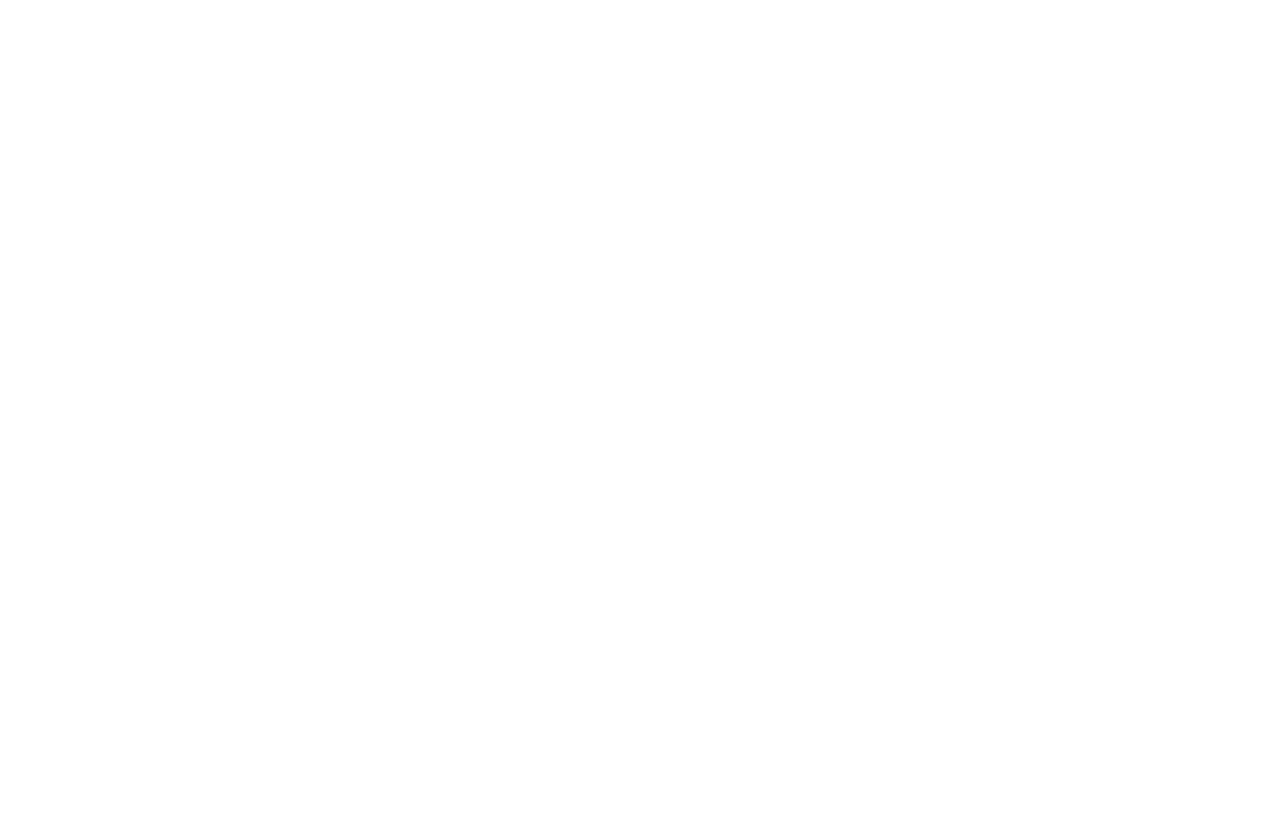
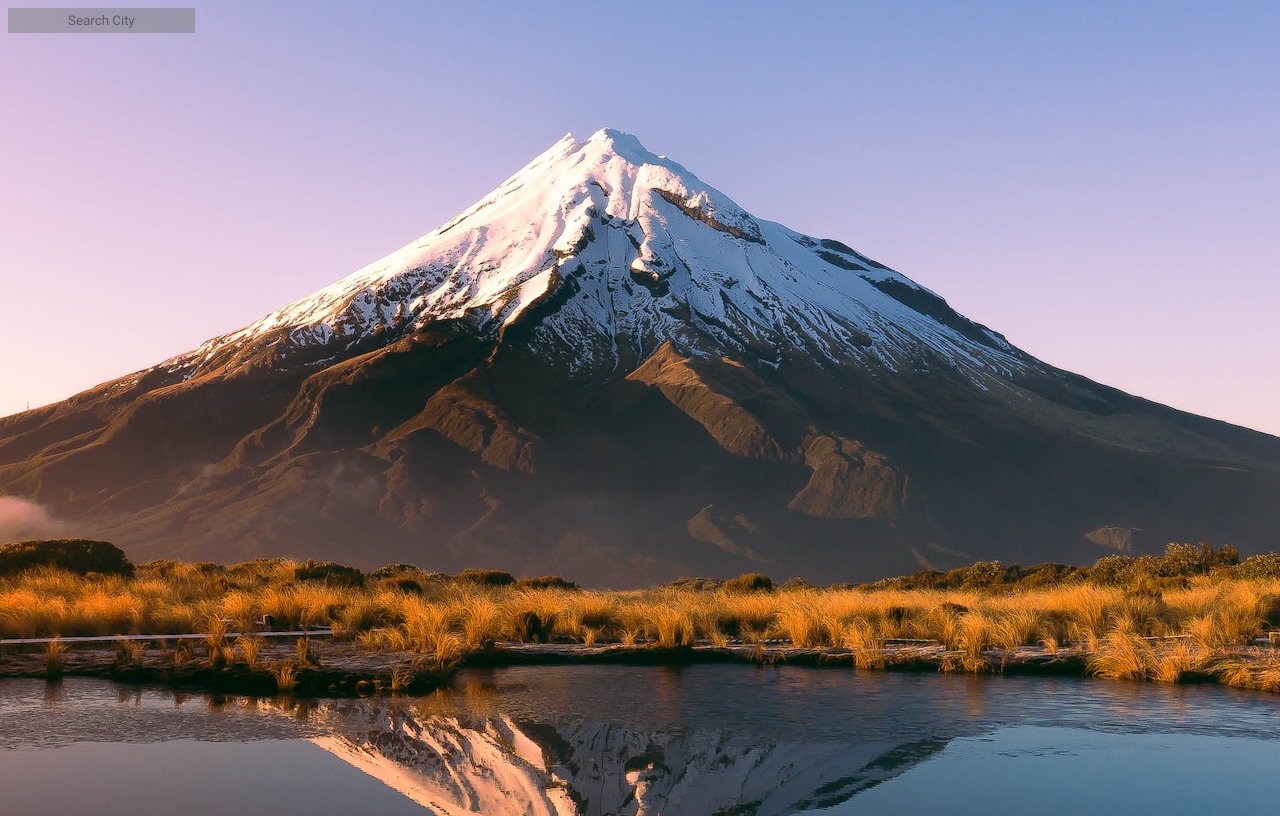
Before and after one commit to charles-lao/weather-app, a website built with webpack: page dist/index.html in a window 1280 px wide. Built offline with Linux system fonts and the light colour scheme.

Commit message:
Fix layout of html and css elements

```diff
--- a/src/style.css
+++ b/src/style.css
@@ -0,0 +1,26 @@
+@font-face {
+    font-family: 'Roboto';
+    src: url('assets/Roboto-Regular.ttf');
+}
+
+* {
+    font-family: 'Roboto';
+}
+
+
+body {
+    background: url('assets/background.jpg');
+    background-repeat: no-repeat;
+    background-position: center;
+    height: 100vh;
+    width: 1080px;
+}
+
+input[type=text] {
+    font-family: 'Roboto';
+    text-align: center;
+    padding: 5px;
+    background-color: grey;
+    opacity: .5;
+    border: none;
+}
--- a/webpack.config.js
+++ b/webpack.config.js
@@ -16,6 +16,10 @@ module.exports = {
         test: /\.(png|svg|jpg|jpeg|gif)$/i,
         type: 'asset/resource',
       },
+      {
+        test: /\.(woff|woff2|eot|ttf|otf)$/i,
+        type: 'asset/resource',
+      },
     ],
   },
 };
```
Also changed, not shown: dist/4d0c1258d81c2549f272.jpg (added), dist/bundle.js, dist/fc2b5060f7accec5cf74.ttf (added), dist/index.html, src/assets/Roboto-Regular.ttf (added), src/assets/background.jpg (added), 2 other files.
